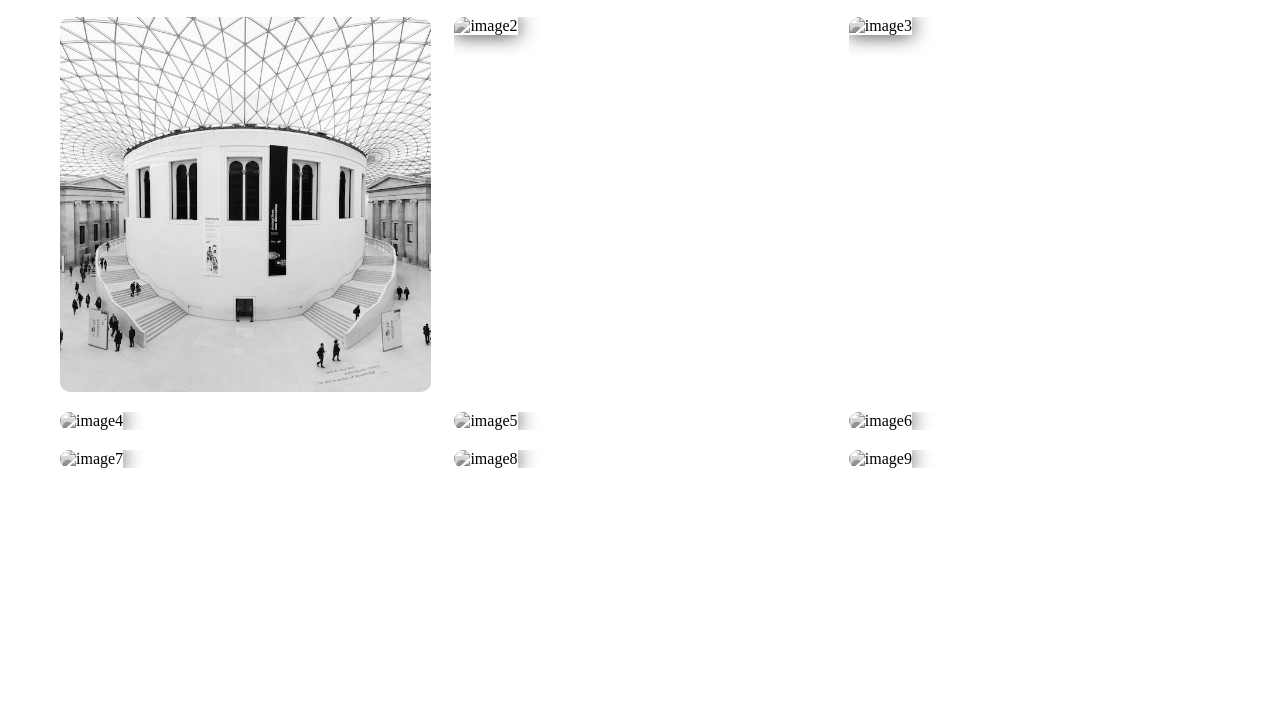
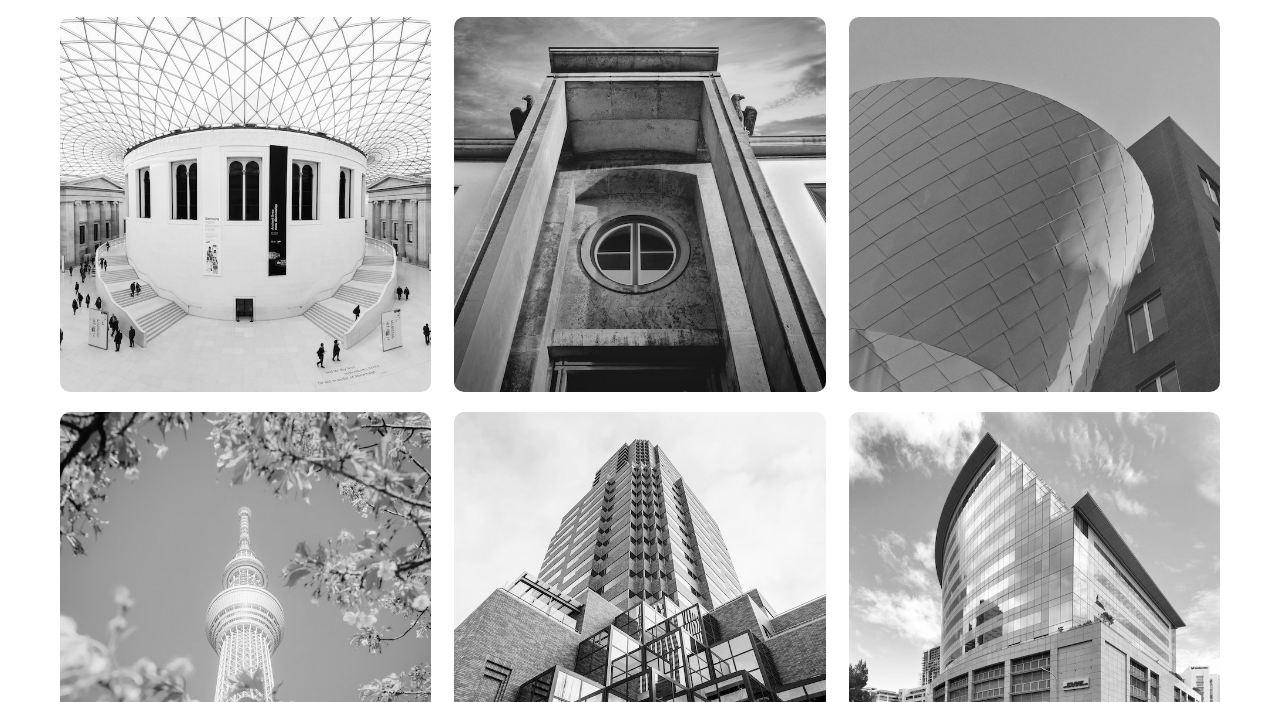
Before and after one commit to bansalrachit19/image-gallery, a plain HTML site: page index.html in a window 1280 px wide. Shown: the part 98-800 px from the top of the page. Drawn offline with Linux system fonts and the light colour scheme; the site is published under a folder, as on GitHub Pages, so addresses that start at the root find nothing.

Commit message:
Update index.html

```diff
--- a/index.html
+++ b/index.html
@@ -16,35 +16,35 @@
             <figcaption>image1</figcaption>
           </figure>
           <figure class="card">
-            <img src="/assets/image2.jpeg" alt="image2" />
+            <img src="./assets/image2.jpeg" alt="image2" />
             <figcaption>image2</figcaption>
           </figure>
           <figure class="card">
-            <img src="/assets/image3.jpeg" alt="image3" />
+            <img src="./assets/image3.jpeg" alt="image3" />
             <figcaption>image3</figcaption>
           </figure>
           <figure class="card">
-            <img src="/assets/image4.jpeg" alt="image4" />
+            <img src="./assets/image4.jpeg" alt="image4" />
             <figcaption>image4</figcaption>
           </figure>
           <figure class="card">
-            <img src="/assets/image5.jpeg" alt="image5" />
+            <img src="./assets/image5.jpeg" alt="image5" />
             <figcaption>image5</figcaption>
           </figure>
           <figure class="card">
-            <img src="/assets/image6.jpeg" alt="image6" />
+            <img src="./assets/image6.jpeg" alt="image6" />
             <figcaption>image6</figcaption>
           </figure>
           <figure class="card">
-            <img src="/assets/image7.jpeg" alt="image7" />
+            <img src="./assets/image7.jpeg" alt="image7" />
             <figcaption>image7</figcaption>
           </figure>
           <figure class="card">
-            <img src="/assets/image8.jpeg" alt="image8" />
+            <img src="./assets/image8.jpeg" alt="image8" />
             <figcaption>image8</figcaption>
           </figure>
           <figure class="card">
-            <img src="/assets/image9.jpeg" alt="image9" />
+            <img src="./assets/image9.jpeg" alt="image9" />
             <figcaption>image9</figcaption>
           </figure>
         </div>
```
